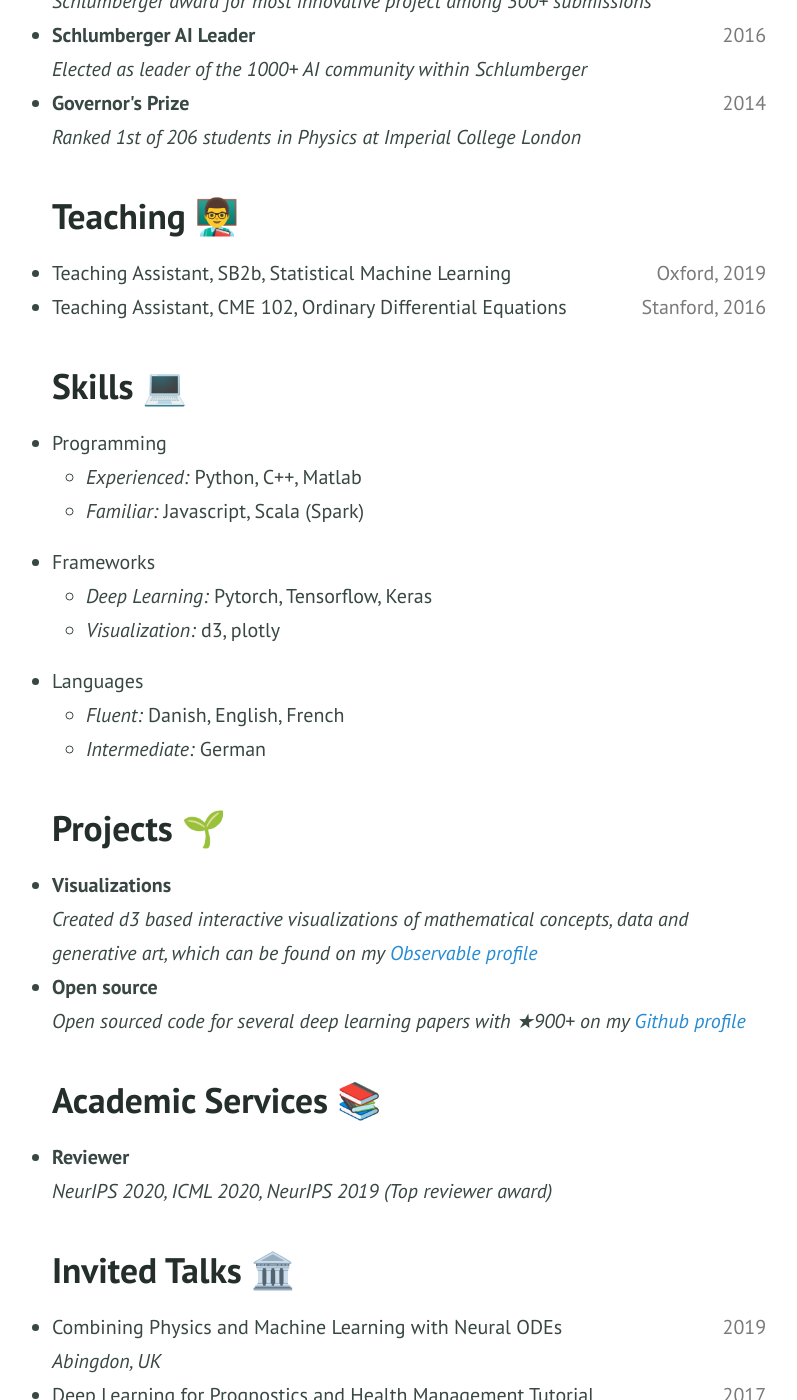
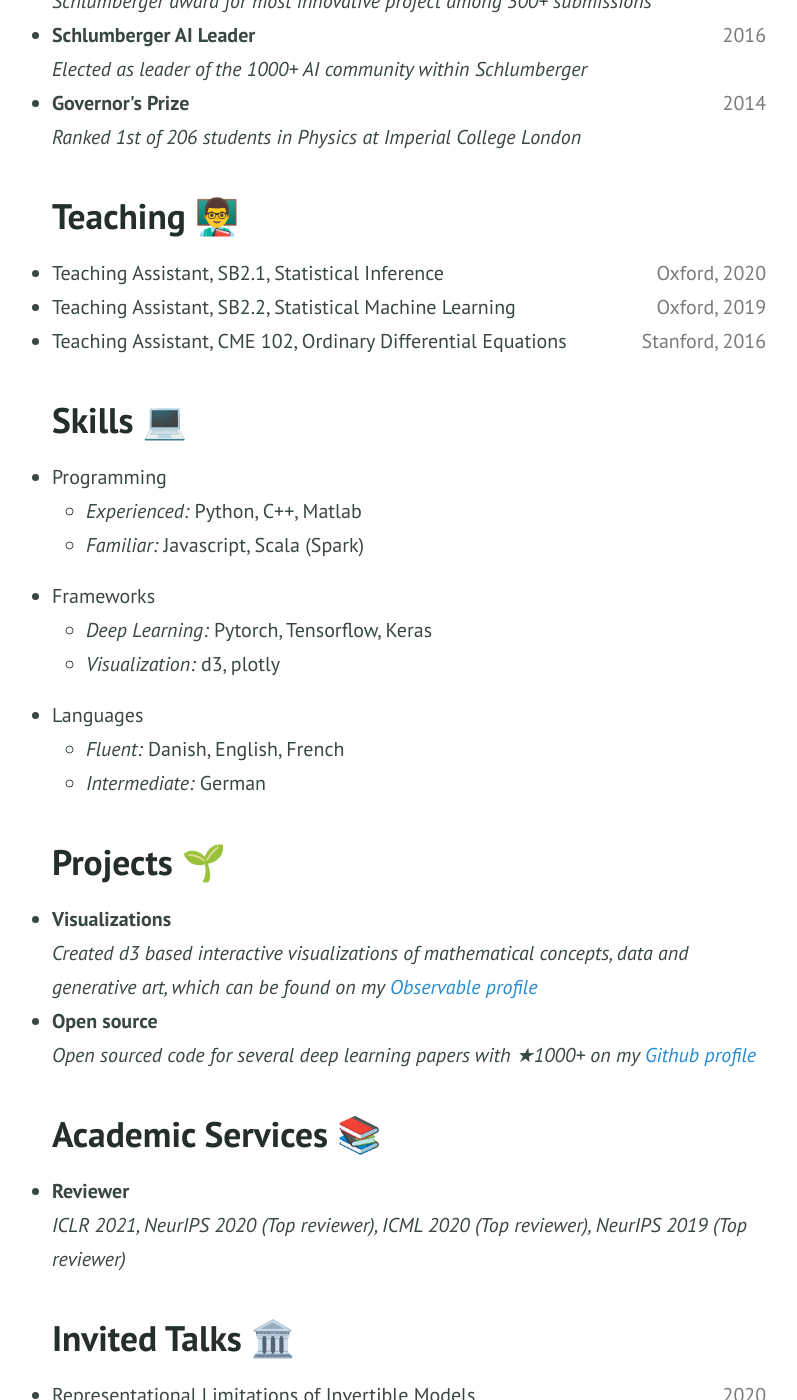
Before and after one commit to EmilienDupont/emiliendupont.github.io, a Jekyll site: the page built from resume.md, in a window 1280 px wide and 1400 px high, scrolled down 1783 px. Shown: the whole window, without its empty margins (231-1028 px from the left). Built offline with Jekyll 4.4.1, drawn with Linux system fonts in a browser that asks for light colours; some of the changed text lies outside the part shown.

Commit message:
:whale: update cv and link to enr code

```diff
--- a/resume.md
+++ b/resume.md
@@ -3,7 +3,7 @@ title: Resume
 layout: page
 ---
 
-For more details, you can download the pdf version of my resume [{% include icon.html id="pdf" title="pdf" %}here](https://github.com/EmilienDupont/emiliendupont.github.io/raw/master/emilien_resume.pdf) (updated June 2020).
+For more details, you can download the pdf version of my resume [{% include icon.html id="pdf" title="pdf" %}here](https://github.com/EmilienDupont/emiliendupont.github.io/raw/master/emilien_resume.pdf) (updated December 2020).
 
 ## Education 🎓
 
@@ -214,7 +214,12 @@ For more details, you can download the pdf version of my resume [{% include icon
 
 <ul>
   <li>
-    Teaching Assistant, SB2b, Statistical Machine Learning
+    Teaching Assistant, SB2.1, Statistical Inference
+    <span style="float:right; color:#7a7a7a;">Oxford, 2020</span> <br>
+  </li>
+
+  <li>
+    Teaching Assistant, SB2.2, Statistical Machine Learning
     <span style="float:right; color:#7a7a7a;">Oxford, 2019</span> <br>
   </li>
 
@@ -275,7 +280,7 @@ For more details, you can download the pdf version of my resume [{% include icon
 
   <li>
     <b>Open source</b><br>
-    <i>Open sourced code for several deep learning papers with &#9733;900+ on my <a href="https://github.com/EmilienDupont">Github profile</a></i>
+    <i>Open sourced code for several deep learning papers with &#9733;1000+ on my <a href="https://github.com/EmilienDupont">Github profile</a></i>
   </li>
 
 </ul>
@@ -285,7 +290,7 @@ For more details, you can download the pdf version of my resume [{% include icon
 <ul>
   <li>
   <b>Reviewer</b><br>
-  <i>NeurIPS 2020, ICML 2020, NeurIPS 2019 (Top reviewer award)</i>
+  <i>ICLR 2021, NeurIPS 2020 (Top reviewer), ICML 2020 (Top reviewer), NeurIPS 2019 (Top reviewer)</i>
   </li>
 </ul>
 
@@ -293,6 +298,11 @@ For more details, you can download the pdf version of my resume [{% include icon
 ## Invited Talks 🏛️
 
 <ul>
+<li>
+  Representational Limitations of Invertible Models
+  <span style="float:right; color:#7a7a7a;">2020</span> <br>
+  <i>ICML 2020, INNF+ Workshop</i>
+</li>
   <li>
     Combining Physics and Machine Learning with Neural ODEs
     <span style="float:right; color:#7a7a7a;">2019</span> <br>
```
Also changed, not shown: publications.md (+4 -0 lines), 1 other file.
